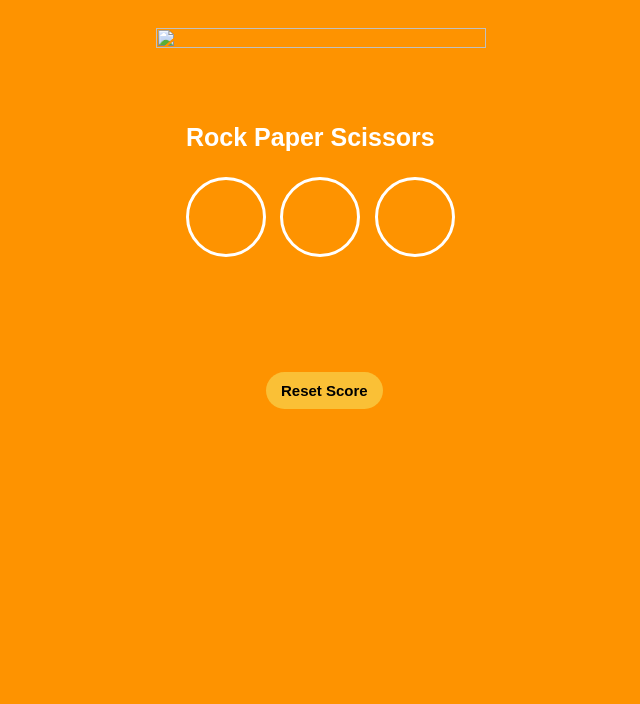
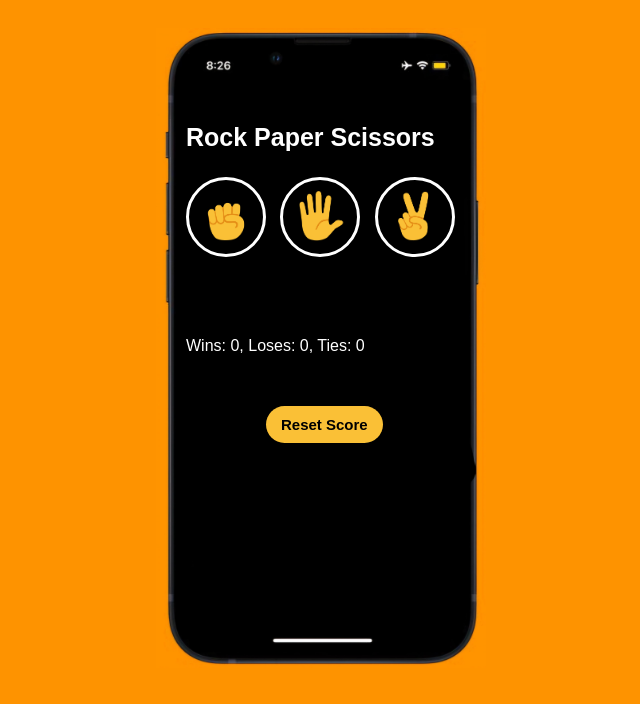
Before and after one commit to a6dullahsajid/Rock-Paper-Scissor-Game, a plain HTML site: page index.html in a window 1280 px wide. Shown: the whole page, without its empty margins (452-1092 px from the left). Drawn offline with Linux system fonts and the light colour scheme; the site is published under a folder, as on GitHub Pages, so addresses that start at the root find nothing.

Commit message:
Update index.html

```diff
--- a/index.html
+++ b/index.html
@@ -8,7 +8,7 @@
 </head>
 <body>
     <div class="container">
-        <img src="/img1.jpg" alt="" class="phone">
+        <img src="./img1.jpg" alt="" class="phone">
         <div class="main">
     <p class="title">
         Rock Paper Scissors
@@ -18,7 +18,7 @@
 
     playGame('rock');
 
-" class="move-button"><img class="move-icon" src="/icons/rock-emoji.png" alt="" ></button>
+" class="move-button"><img class="move-icon" src="./icons/rock-emoji.png" alt="" ></button>
 
 <button onclick="
 
@@ -26,7 +26,7 @@
 
 
     "
- class="move-button"><img class="move-icon"  src="/icons/paper-emoji.png" alt="" ></button>
+ class="move-button"><img class="move-icon"  src="./icons/paper-emoji.png" alt="" ></button>
 
 
 <button onclick="
@@ -34,7 +34,7 @@
     playGame('scissors');
 
     "
-class="move-button"><img class="move-icon"  src="/icons/scissors-emoji.png" alt="" ></button>
+class="move-button"><img class="move-icon"  src="./icons/scissors-emoji.png" alt="" ></button>
 
 <p class="js-result result">  </p>
 <p class="js-moves"> </p>
@@ -59,6 +59,6 @@ class="move-button"><img class="move-icon"  src="/icons/scissors-emoji.png" alt=
 </div>
 
 
-<script src="/scripts/index.js"></script>
+<script src="./scripts/index.js"></script>
 </body>
 </html>
```
